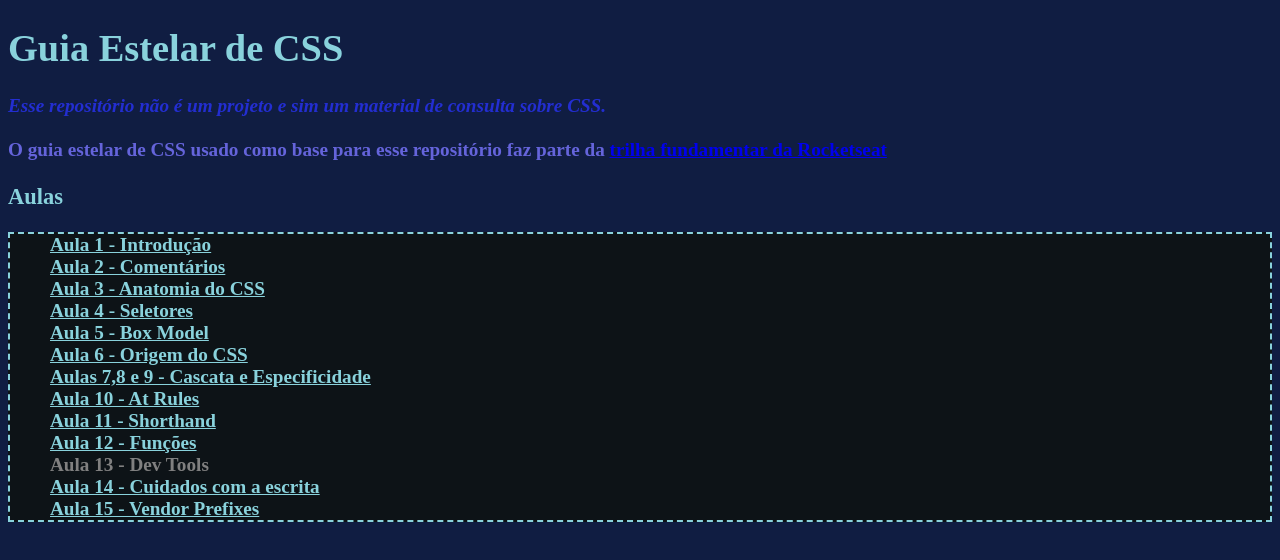
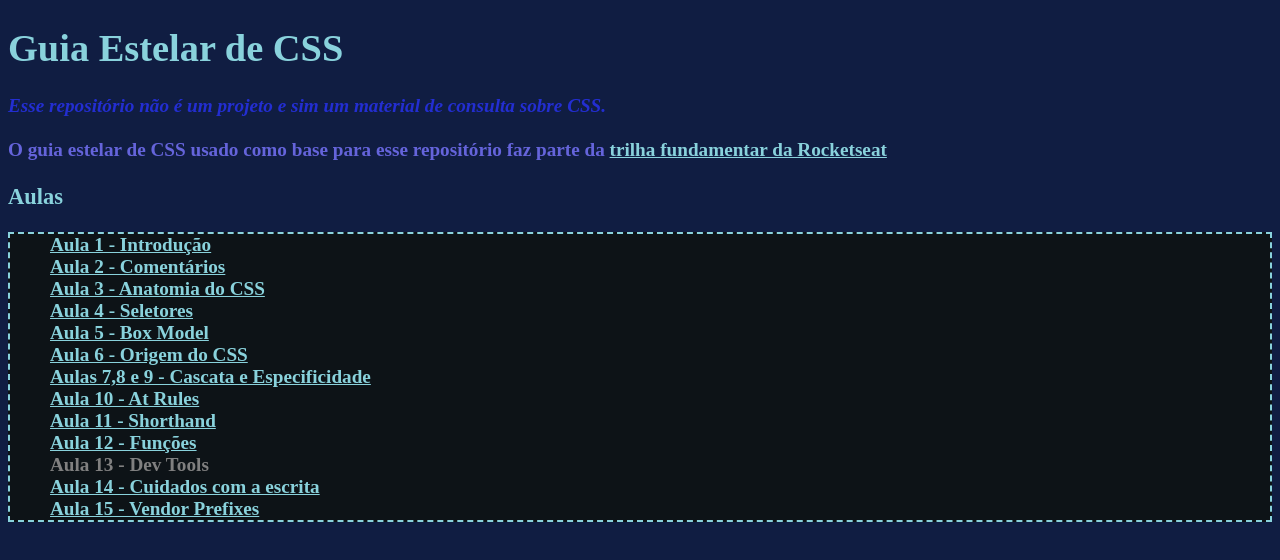
Before and after one commit to pinhotx/com.rocketseat.css-estelar, a plain HTML site: page index.html in a window 1280 px wide. Drawn offline with Linux system fonts and the light colour scheme.

Commit message:
ajustado  cor do link

```diff
--- a/style.css
+++ b/style.css
@@ -23,3 +23,7 @@ p em{
 .link-class{
     color: gray;
 }
+
+a{
+    color: #89D2DC;
+}
```
